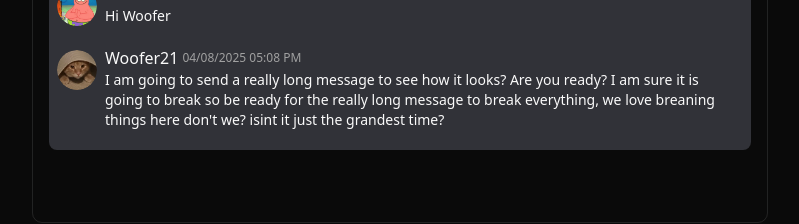
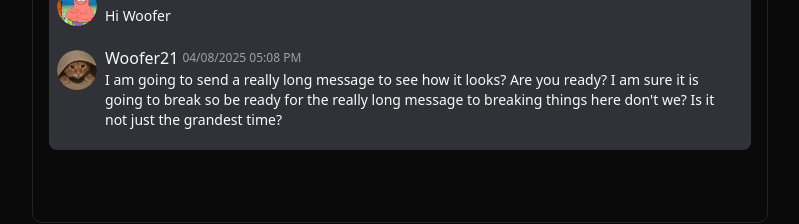
Before and after one commit to Would-You-Bot/discord-components, a Next.js app: page / in a window 1280 px wide. Shown: the part 383-607 px from the top of the page, without its empty margins (240-1039 px from the left). Built offline with nearby package versions, Linux system fonts and the light colour scheme; no server answers.

Commit message:
fix: spelling

```diff
--- a/app/page.tsx
+++ b/app/page.tsx
@@ -90,9 +90,8 @@ export default function Home() {
 									<DiscordMessage>
 										I am going to send a really long message to see how it
 										looks? Are you ready? I am sure it is going to break so be
-										ready for the really long message to break everything, we
-										love breaning things here don't we? isint it just the
-										grandest time?
+										ready for the really long message to breaking things here
+										don't we? Is it not just the grandest time?
 									</DiscordMessage>
 								</DiscordMessageContent>
 							</DiscordMessageGroup>
```
